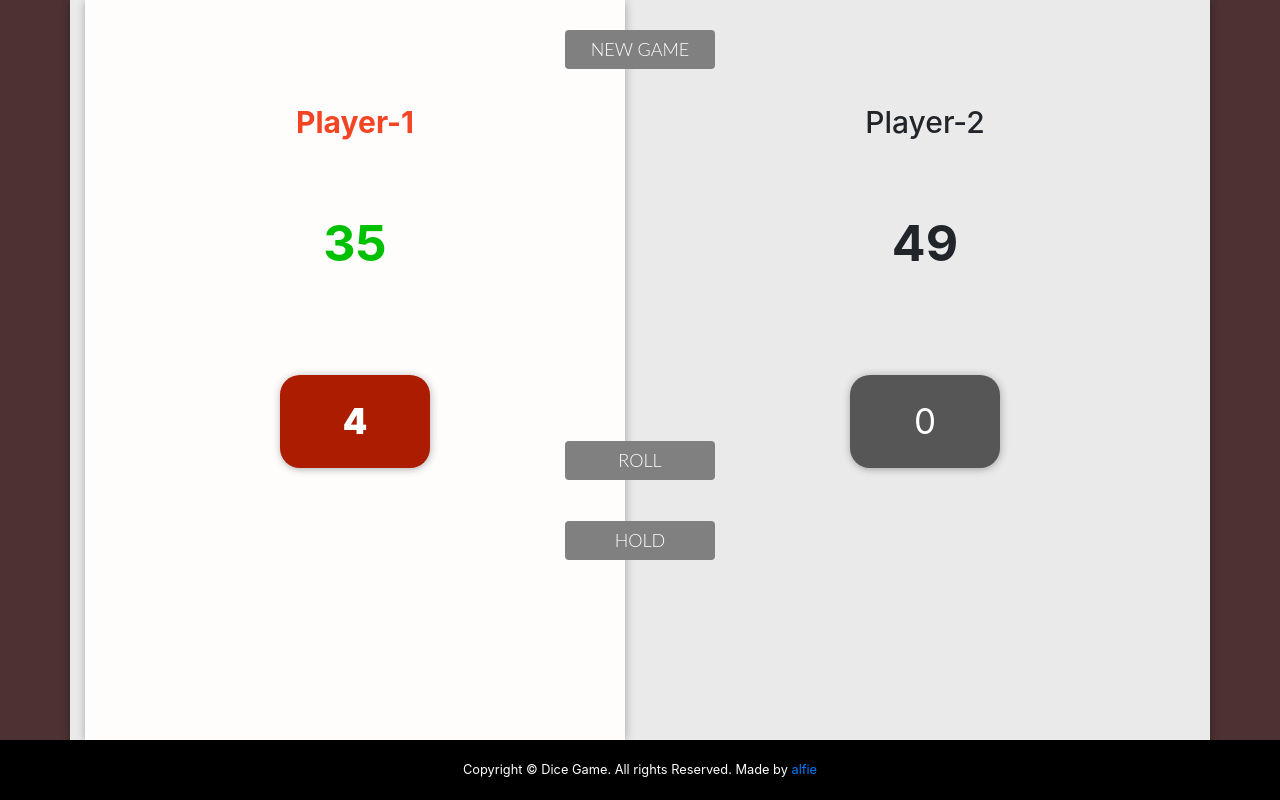
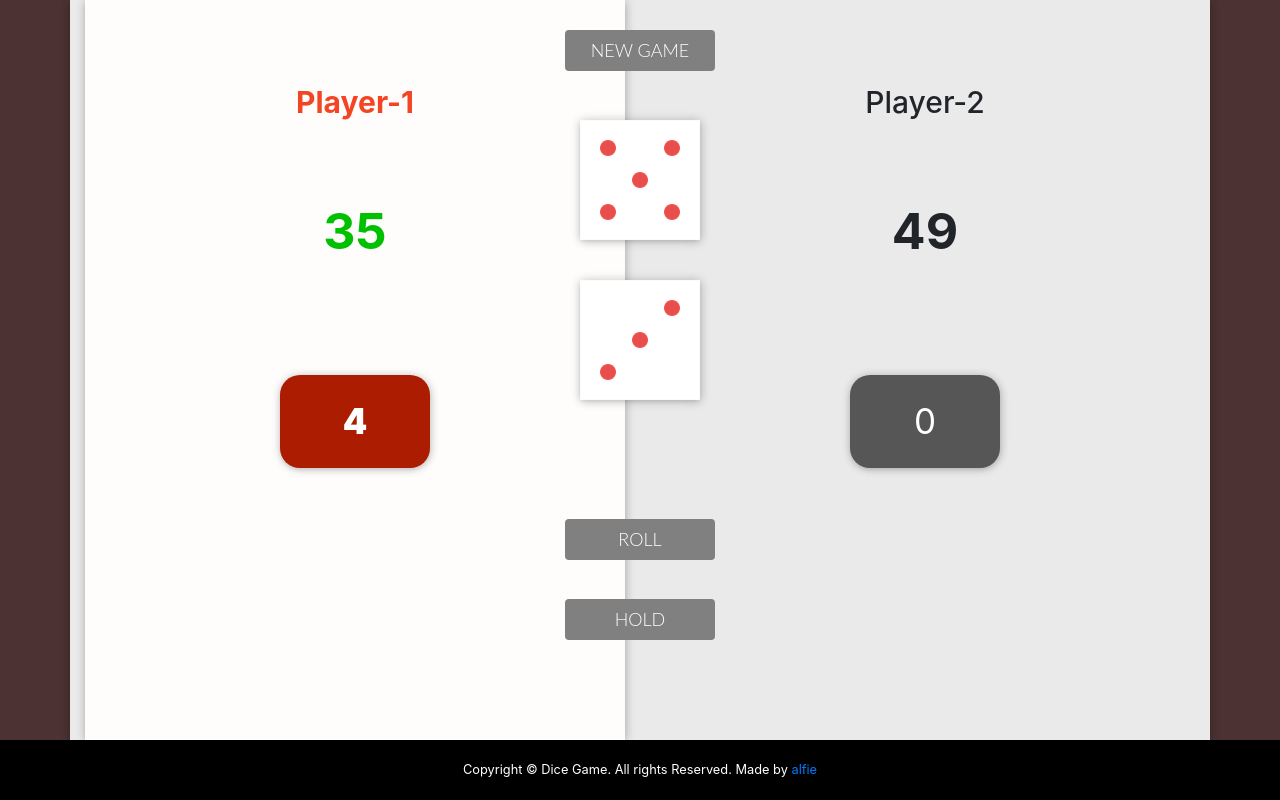
Before and after one commit to alfie254/diceGame, a PHP site: page / in a window 1280 px wide. Run offline with PHP 8.4, Linux system fonts and the light colour scheme; some libraries are stand-ins or nearby versions.

Commit message:
added dices

```diff
--- a/assets/css/style.css
+++ b/assets/css/style.css
@@ -21,7 +21,7 @@ footer{
 	font-size: 50px;
 }
 .player-1-panel, .player-2-panel{
-	padding: 100px;
+	padding: 80px;
 }
 
 .current{
@@ -36,19 +36,33 @@ footer{
 	border-radius: 20px;
 	font-size: 35px;
 }
+.dice{
+	position: absolute;
+	width: 120px;
+	left: 50%;
+	transform: translateX(-50%);
+	font-size: 18px;
+		box-shadow: 0px 2px 4px -1px rgba(0, 0, 0, 0.1), 1px 1px 10px 0px rgba(0, 0, 0, 0.14), 0px 1px 10px 0px rgba(0, 0, 0, 0.12);
+
+	font-weight: 300;
+	transition: background-color 0.3s, color 0.3s;
+}
+#dice-1{
+	top: 15%;
+}
+#dice-2{
+	top: 35%;
+}
 .btn{
 	position: absolute;
 	width: 150px;
 	left: 50%;
 	transform: translateX(-50%);
 	color: #fff;
-	background: none;
-	border: none;
 	font-family: Lato;
 	background: grey;
 	font-size: 18px;
 	text-transform: uppercase;
-	cursor: pointer;
 	font-weight: 300;
 	transition: background-color 0.3s, color 0.3s;
 }
@@ -60,19 +74,17 @@ footer{
 	 box-shadow: none;
 
 }
-
 .btn-new{
 	top: 30px;
 }
 .btn-roll{
-	bottom: 40%;
+	bottom: 30%;
 }
 .btn-hold{
-	bottom: 30%;
+	bottom: 20%;
 }
 
 .active{
-	padding: 100px;
 	background-color: #fffcfc;
 	box-shadow: 0px 2px 4px -1px rgba(0, 0, 0, 0.1), 1px 1px 10px 0px rgba(0, 0, 0, 0.14), 0px 1px 10px 0px rgba(0, 0, 0, 0.12);
 }
--- a/index.php
+++ b/index.php
@@ -33,6 +33,9 @@
         </div>
       </div>
 
+        <img class="img-fluid dice" id="dice-1" src="assets/images/dice-5.png">
+        <img class="img-fluid dice" id="dice-2" src="assets/images/dice-3.png">
+
         <button class="btn btn-new">New Game</button>
         <button class="btn btn-roll">Roll</button>
         <button class="btn btn-hold">Hold</button>
```
